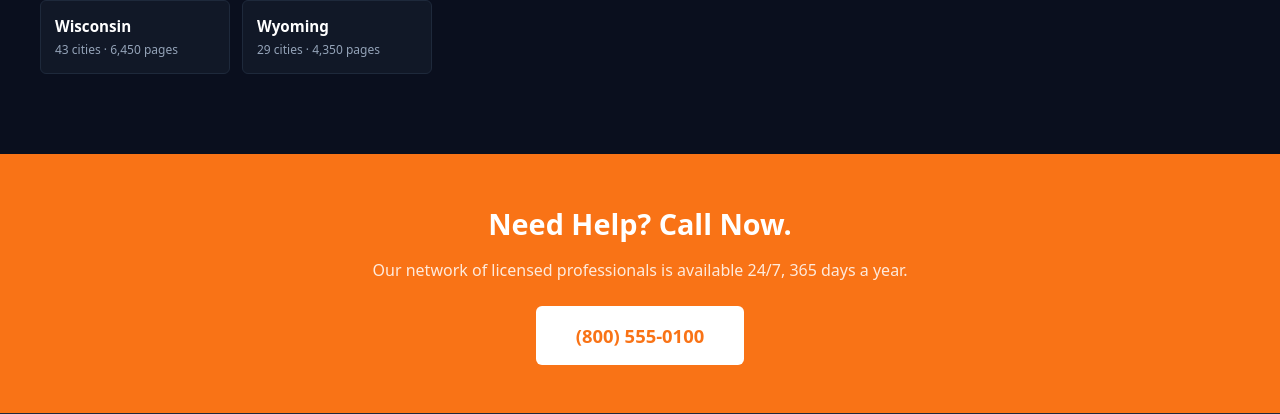
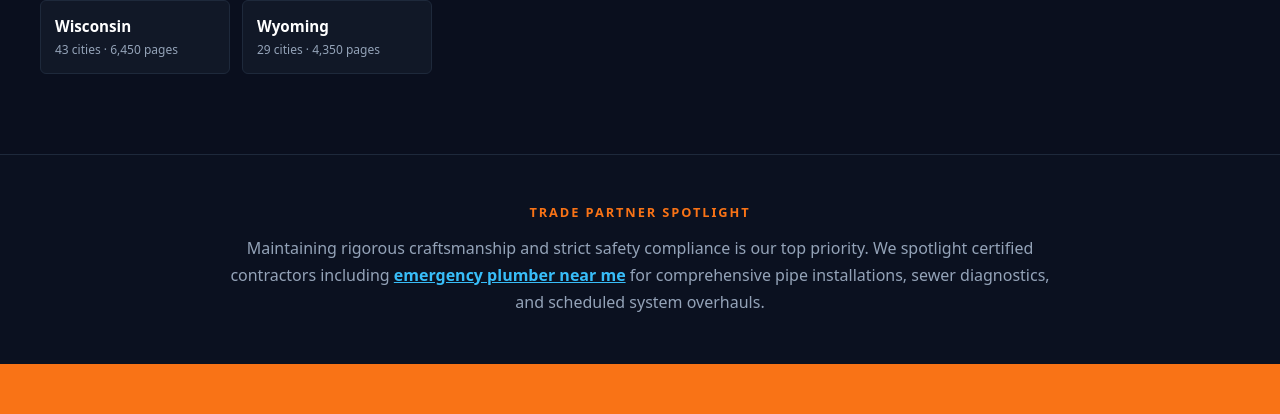
Before and after one commit to aroragroupindiamart-gif/plumbing-logics, a Next.js app: page / in a window 1280 px wide. Shown: the part 1920-2334 px from the top of the page. Built offline with nearby package versions, Linux system fonts and the light colour scheme; no server answers.

Commit message:
feat: add trade partner network reference

```diff
--- a/app/page.tsx
+++ b/app/page.tsx
@@ -128,6 +128,18 @@ export default async function HomePage() {
         </div>
       </section>
 
+
+      <section style={{ backgroundColor: "#0b1120", padding: "48px 24px", borderTop: "1px solid #1e293b", textAlign: "center" }}>
+        <div style={{ maxWidth: 820, margin: "0 auto" }}>
+          <div style={{ fontSize: "0.8rem", fontWeight: 700, letterSpacing: "0.15em", color: "#f97316", textTransform: "uppercase", marginBottom: 12 }}>
+            Trade Partner Spotlight
+          </div>
+          <p style={{ color: "#94a3b8", fontSize: "1rem", lineHeight: 1.7, margin: 0 }}>
+            Maintaining rigorous craftsmanship and strict safety compliance is our top priority. We spotlight certified contractors including <a href="https://pushplumbing.com" style={{ color: "#38bdf8", fontWeight: 700, textDecoration: "underline" }}>emergency plumber near me</a> for comprehensive pipe installations, sewer diagnostics, and scheduled system overhauls.
+          </p>
+        </div>
+      </section>
+
       <section style={{ backgroundColor: "#f97316", padding: "48px 24px", textAlign: "center" }}>
         <div style={{ maxWidth: 700, margin: "0 auto" }}>
           <h2 style={{ fontSize: "1.8rem", fontWeight: 800, color: "white", marginBottom: 12 }}>
```
